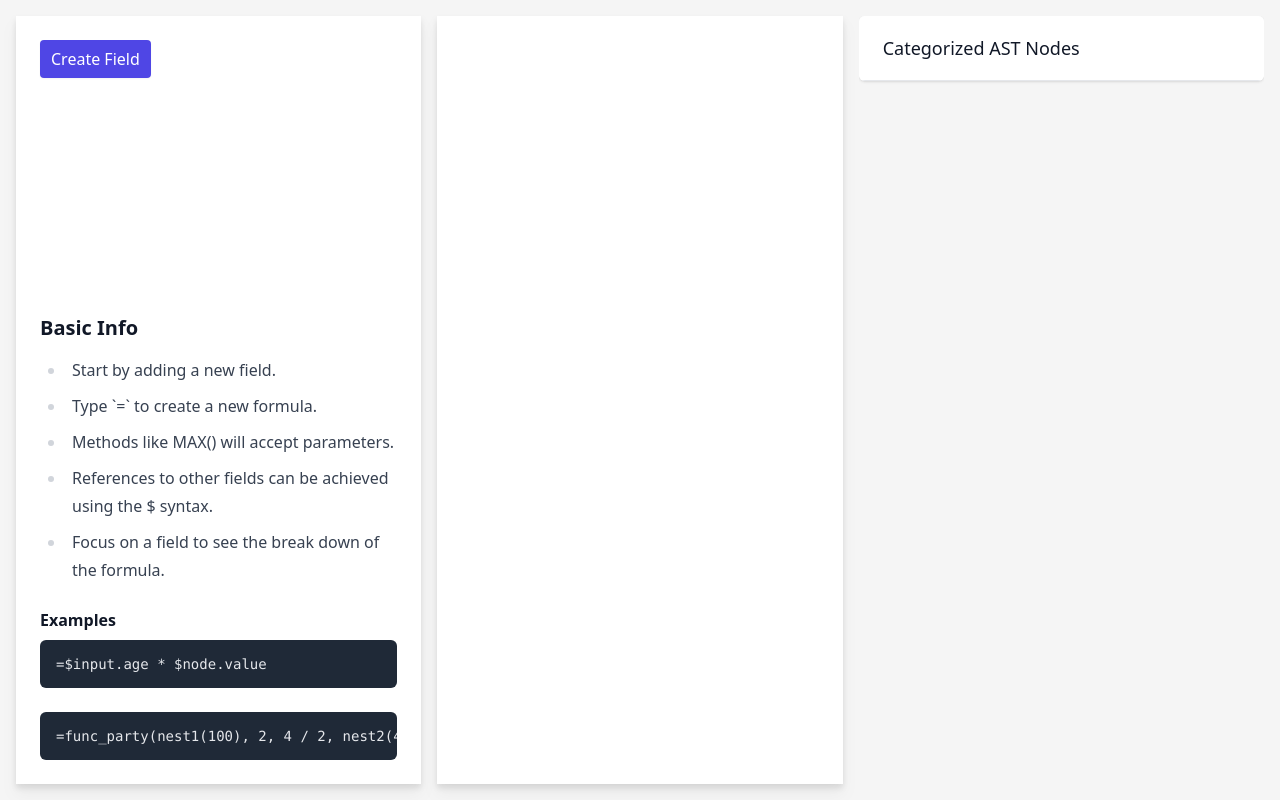
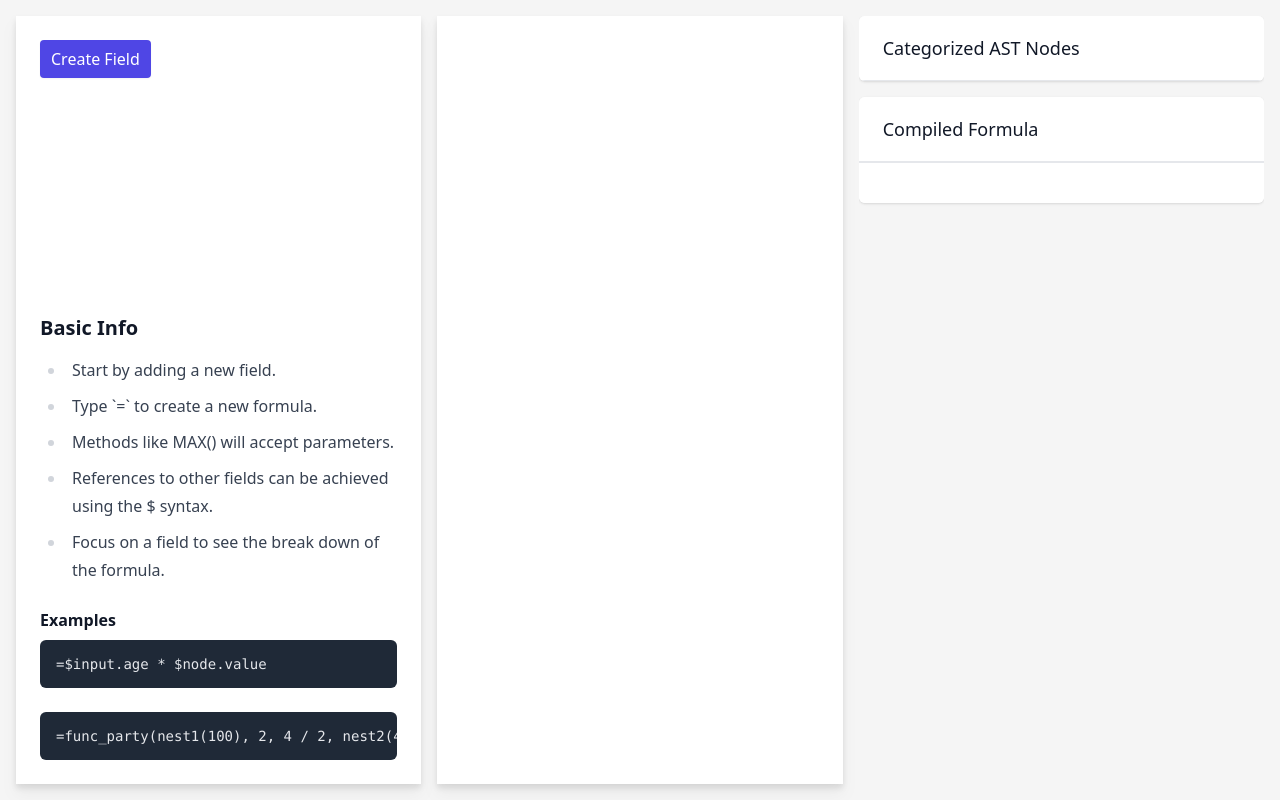
Before and after one commit to richardvanbergen/dsl-parse-demo, a Vue app: page / in a window 1280 px wide. Built offline with nearby package versions, Linux system fonts and the light colour scheme; a web font is replaced by a local one.

Commit message:
feat: initial compilation step

```diff
--- a/package.json
+++ b/package.json
@@ -17,6 +17,7 @@
     "@tailwindcss/typography": "^0.5.4",
     "codemirror": "^6.0.1",
     "lodash": "^4.17.21",
+    "mathjs": "^11.0.1",
     "moo": "^0.5.1",
     "nearley": "^2.20.1",
     "pinia": "^2.0.17",
--- a/src/App.vue
+++ b/src/App.vue
@@ -6,27 +6,11 @@ import 'vue-json-pretty/lib/styles.css'
 import Layout from "./Layout.vue"
 import { useFieldStore } from "./stores/useFieldStore"
 import Fields from "./components/Fields.vue"
-import { isPrimitive, isGrammarType, ParsedFunction, ParsedReference, ParsedGrammar } from "./grammar/parser"
+import CategorizedNodes from "./components/CategorizedNodes.vue";
+import CompiledOutput from "./components/CompiledOutput.vue";
 
 const fieldStore = useFieldStore()
-const { fieldAst, categorizedNodes } = storeToRefs(fieldStore)
-
-function isParsedFunction(node: ParsedGrammar): node is ParsedFunction {
-  return isGrammarType<ParsedFunction>(node, 'function')
-}
-
-function isParsedReference(node: ParsedGrammar): node is ParsedReference {
-  return isGrammarType<ParsedReference>(node, 'reference')
-}
-
-function referenceNodeToString(reference: ParsedReference) {
-  let combine = [reference.value.identifier]
-  if (reference.value.subpath && reference.value.subpath.length > 0) {
-    combine = [...combine, ...reference.value.subpath]
-  }
-
-  return combine
-}
+const { fieldAst } = storeToRefs(fieldStore)
 
 function handleFocusChange(fieldName: string) {
   fieldStore.setFocusedField(fieldName)
@@ -44,36 +28,8 @@ function handleFocusChange(fieldName: string) {
     </template>
 
     <template #right>
-      <div class="bg-white px-4 py-5 border-b border-gray-200 sm:px-6">
-        <h3 class="text-lg leading-6 font-medium text-gray-900">Categorized AST Nodes</h3>
-      </div>
-
-      <template v-for="(nodes, type) of Object.fromEntries(categorizedNodes)">
-
-        <div v-if="type !== 'formula' && type !== 'arithmetic'" class="divide-y divide-gray-200">
-          <div class="relative bg-white py-5 px-4 hover:bg-gray-50 focus-within:ring-2 focus-within:ring-inset focus-within:ring-indigo-600">
-            <h4 class="text-lg leading-6 font-medium text-gray-500 capitalize mb-2">
-              {{ type }}
-            </h4>
-
-            <ul>
-              <template v-for="node of nodes">
-                <li v-if="isPrimitive(node)">
-                  {{ node.value }}
-                </li>
-
-                <li v-if="isParsedFunction(node)">
-                  {{ node.value.name }}
-                </li>
-
-                <li v-if="isParsedReference(node)">
-                  {{ referenceNodeToString(node) }}
-                </li>
-              </template>
-            </ul>
-          </div>
-        </div>
-      </template>
+      <CategorizedNodes />
+      <CompiledOutput />
     </template>
   </Layout>
 </template>
--- a/src/Layout.vue
+++ b/src/Layout.vue
@@ -30,12 +30,8 @@
       </div>
     </div>
 
-    <div class="h-full overflow-y-auto overflow-x-visible">
-      <div class="bg-white shadow overflow-hidden rounded-md">
-        <div class="divide-y divide-gray-200">
-          <slot name="right" />
-        </div>
-      </div>
+    <div class="h-full overflow-y-auto overflow-x-visible flex flex-col gap-4 row-span-3">
+      <slot name="right" />
     </div>
   </div>
 </template>
--- a/src/components/Card.vue
+++ /dev/null
@@ -1,20 +0,0 @@
-<script lang="ts" setup>
-const props = defineProps<{
-  heading: string
-  buttonLabel: string
-}>()
-</script>
-
-<template>
-  <div class="bg-white px-4 py-5 border-b border-gray-200 sm:px-6">
-    <div class="-ml-4 -mt-2 flex items-center justify-between flex-wrap sm:flex-nowrap">
-      <div class="ml-4 mt-2">
-        <h3 class="text-lg leading-6 font-medium text-gray-900">
-        </h3>
-      </div>
-      <div class="ml-4 mt-2 flex-shrink-0">
-        <button type="button" class="relative inline-flex items-center px-4 py-2 border border-transparent shadow-sm text-sm font-medium rounded-md text-white bg-indigo-600 hover:bg-indigo-700 focus:outline-none focus:ring-2 focus:ring-offset-2 focus:ring-indigo-500">Create new job</button>
-      </div>
-    </div>
-  </div>
-</template>
--- /dev/null
+++ b/src/components/CategorizedNodes.vue
@@ -0,0 +1,61 @@
+<script lang="ts" setup>
+import { storeToRefs } from "pinia";
+import { isPrimitive, isGrammarType, ParsedFunction, ParsedReference, ParsedGrammar } from "../grammar/parser";
+import {useFieldStore} from "../stores/useFieldStore";
+
+const fieldStore = useFieldStore()
+const { categorizedNodes } = storeToRefs(fieldStore)
+
+function isParsedFunction(node: ParsedGrammar): node is ParsedFunction {
+  return isGrammarType<ParsedFunction>(node, 'function')
+}
+
+function isParsedReference(node: ParsedGrammar): node is ParsedReference {
+  return isGrammarType<ParsedReference>(node, 'reference')
+}
+
+function referenceNodeToString(reference: ParsedReference) {
+  let combine = [reference.value.identifier]
+  if (reference.value.subpath && reference.value.subpath.length > 0) {
+    combine = [...combine, ...reference.value.subpath]
+  }
+
+  return combine
+}
+</script>
+
+<template>
+  <div class="bg-white shadow overflow-hidden rounded-md">
+    <div class="divide-y divide-gray-200">
+      <div class="bg-white px-4 py-5 border-b border-gray-200 sm:px-6">
+        <h3 class="text-lg leading-6 font-medium text-gray-900">Categorized AST Nodes</h3>
+      </div>
+
+      <template v-for="(nodes, type) of Object.fromEntries(categorizedNodes)">
+        <div v-if="type !== 'formula' && type !== 'arithmetic'" class="divide-y divide-gray-200">
+          <div class="relative bg-white py-5 px-4 hover:bg-gray-50 focus-within:ring-2 focus-within:ring-inset focus-within:ring-indigo-600">
+            <h4 class="text-lg leading-6 font-medium text-gray-500 capitalize mb-2">
+              {{ type }}
+            </h4>
+
+            <ul>
+              <template v-for="node of nodes">
+                <li v-if="isPrimitive(node)">
+                  {{ node.value }}
+                </li>
+
+                <li v-if="isParsedFunction(node)">
+                  {{ node.value.name }}
+                </li>
+
+                <li v-if="isParsedReference(node)">
+                  {{ referenceNodeToString(node) }}
+                </li>
+              </template>
+            </ul>
+          </div>
+        </div>
+      </template>
+    </div>
+  </div>
+</template>
--- /dev/null
+++ b/src/components/CompiledOutput.vue
@@ -0,0 +1,23 @@
+<script lang="ts" setup>
+import { storeToRefs } from "pinia";
+import {useFieldStore} from "../stores/useFieldStore";
+
+const fieldStore = useFieldStore()
+const { compiledOutput } = storeToRefs(fieldStore)
+</script>
+
+<template>
+  <div class="bg-white shadow overflow-hidden rounded-md">
+    <div class="divide-y divide-gray-200">
+      <div class="bg-white px-4 py-5 border-b border-gray-200 sm:px-6">
+        <h3 class="text-lg leading-6 font-medium text-gray-900">Compiled Formula</h3>
+      </div>
+
+      <div class="divide-y divide-gray-200">
+        <div class="relative bg-white py-5 px-4 hover:bg-gray-50 focus-within:ring-2 focus-within:ring-inset focus-within:ring-indigo-600">
+          {{ compiledOutput }}
+        </div>
+      </div>
+    </div>
+  </div>
+</template>
--- /dev/null
+++ b/src/grammar/compile.ts
@@ -0,0 +1,45 @@
+import {
+  ParsedFormula,
+  ParsedArithmetic,
+  ParsedGrammar,
+  isGrammarType,
+  isPrimitive
+} from "./parser";
+
+type Compiler<T extends ParsedGrammar = ParsedGrammar> = (value: T) => string
+
+const compilePrimitive: Compiler = (value: ParsedGrammar) => {
+  if (isPrimitive(value)) {
+    return value.text
+  }
+
+  throw new Error(`Expected primitive, got ${value.type}`)
+}
+
+const compileArithmeticSide = (value: ParsedGrammar): string => {
+  if (isGrammarType<ParsedArithmetic>(value, 'arithmetic')) {
+    return compileArithmetic(value)
+  }
+
+  return compilePrimitive(value)
+}
+
+const compileArithmetic: Compiler = (arithmetic: ParsedGrammar) => {
+  if (isGrammarType<ParsedArithmetic>(arithmetic, "arithmetic")) {
+    const left = compileArithmeticSide(arithmetic.value.left)
+    const operator = arithmetic.value.operator
+    const right = compileArithmeticSide(arithmetic.value.right)
+
+    return `${left} ${operator} ${right}`
+  }
+
+  return compilePrimitive(arithmetic)
+}
+
+export const compileFormula: Compiler<ParsedFormula> = (formula: ParsedFormula) => {
+  if (isGrammarType<ParsedArithmetic>(formula.value, "arithmetic")) {
+    return compileArithmetic(formula.value)
+  }
+
+  return compilePrimitive(formula.value)
+}
--- a/src/stores/useFieldStore.ts
+++ b/src/stores/useFieldStore.ts
@@ -1,5 +1,6 @@
-import {acceptHMRUpdate, defineStore} from "pinia";
-import {flatten, GrammarType, ParsedFormula, ParsedGrammar} from "../grammar/parser";
+import { acceptHMRUpdate, defineStore } from "pinia"
+import { flatten, GrammarType, ParsedFormula, ParsedGrammar } from "../grammar/parser"
+import { compileFormula } from "../grammar/compile"
 
 export const useFieldStore = defineStore('fieldStore', {
   state: () => ({
@@ -8,6 +9,14 @@ export const useFieldStore = defineStore('fieldStore', {
     fields: new Map<string, ParsedFormula | null>(),
   }),
   getters: {
+    compiledOutput: function(): string {
+      const ast = this.fieldAst
+      if (ast) {
+        return compileFormula(ast)
+      }
+
+      return ""
+    },
     categorizedNodes: function(): Map<GrammarType, ParsedGrammar[]> {
       return this.nodeList.reduce((acc, node) => {
         const values = acc.get(node.type) ?? []
@@ -23,8 +32,8 @@ export const useFieldStore = defineStore('fieldStore', {
       return []
     },
     fieldAst(state) {
-      return Object.fromEntries(state.fields)?.[state.focusedField]
-    }
+      return state.fields.get(state.focusedField)
+    },
   },
   actions: {
     setFocusedField(field: string) {
```
Also changed, not shown: 2 other files (tests, documents, lock files or other folders).
